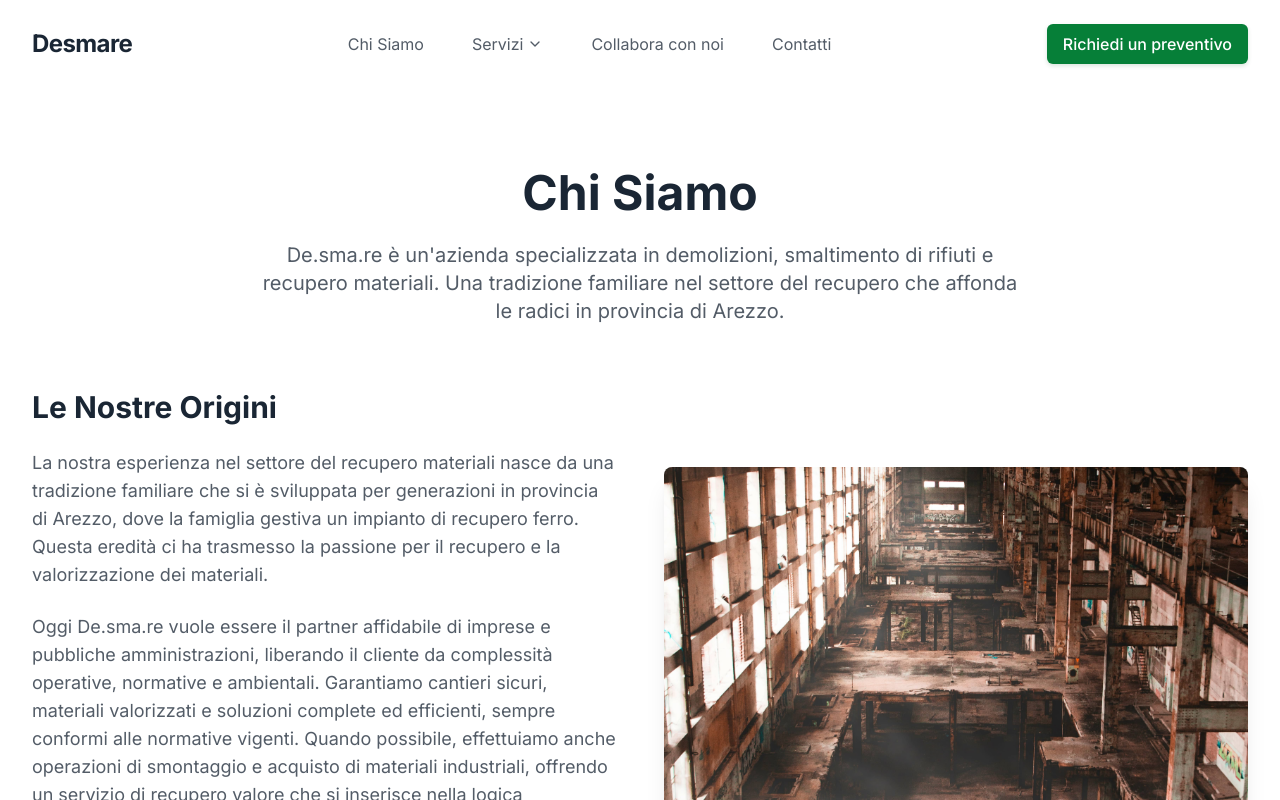
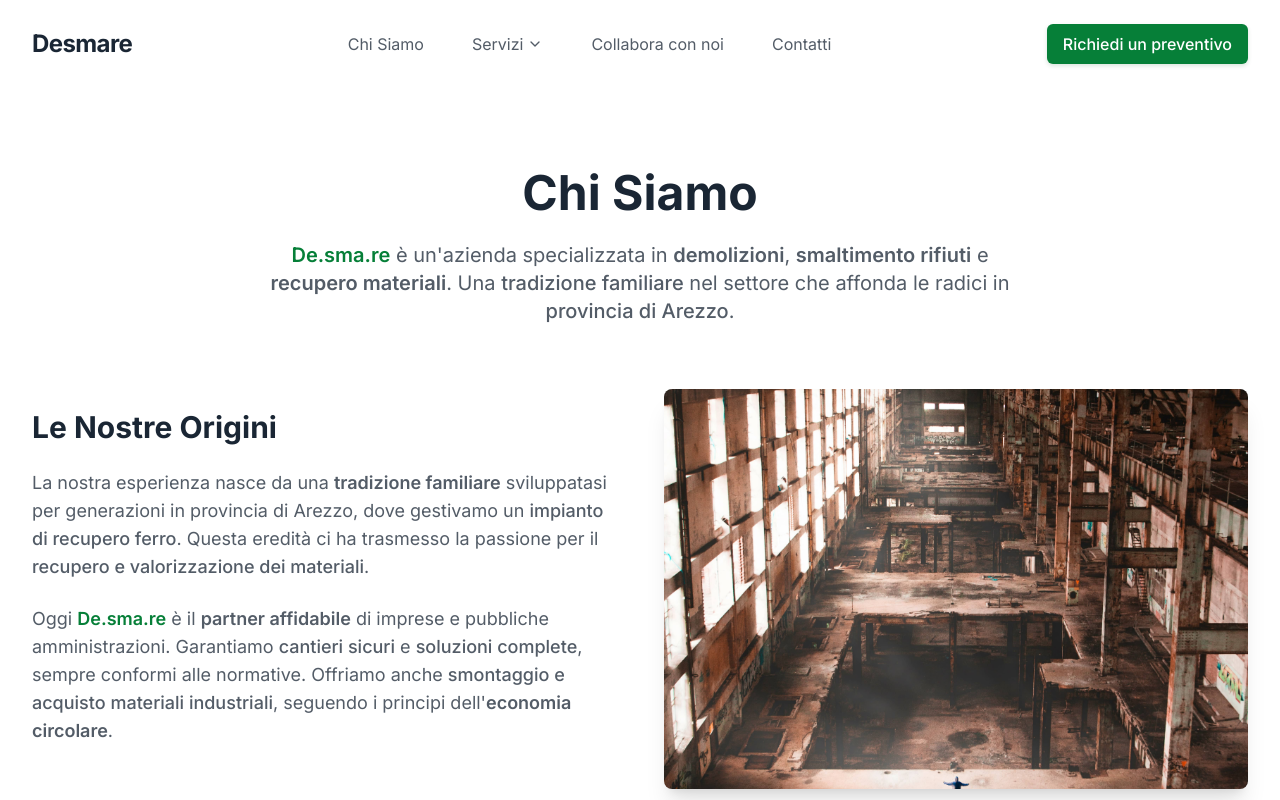
Before and after one commit to lorentsob/demo-desmare, a Next.js app: page /chi-siamo in a window 1280 px wide. Shown: the top 800 px of the page. Built offline with nearby package versions, Linux system fonts and the light colour scheme.

Commit message:
Enhance AboutSection and AboutPreview components with improved text formatting and clarity; comment out redundant paragraph in AboutPreview.

```diff
--- a/src/components/AboutPreview.tsx
+++ b/src/components/AboutPreview.tsx
@@ -22,11 +22,11 @@ export default function AboutPreview() {
               fornire servizi professionali che uniscono efficienza, sicurezza e
               sostenibilità.
             </p>
-            <p className="mb-8 text-lg text-text-secondary">
+            {/* <p className="mb-8 text-lg text-text-secondary">
               Ci impegniamo a garantire che i materiali di scarto vengano
               gestiti in modo responsabile, massimizzando il riutilizzo e il
               riciclo e minimizzando i rifiuti destinati alle discariche.
-            </p>
+            </p> */}
 
             <Link
               href="/chi-siamo"
--- a/src/components/AboutSection.tsx
+++ b/src/components/AboutSection.tsx
@@ -8,10 +8,12 @@ export default function AboutSection() {
         <div className="mx-auto mb-16 max-w-3xl text-center">
           <h1 className="mb-6 text-4xl font-bold md:text-5xl">Chi Siamo</h1>
           <p className="text-xl text-text-secondary">
-            De.sma.re è un'azienda specializzata in demolizioni,
-            smaltimento di rifiuti e recupero materiali. Una tradizione
-            familiare nel settore del recupero che affonda le radici
-            in provincia di Arezzo.
+            <span className="font-semibold text-primary">De.sma.re</span> è un'azienda specializzata in{' '}
+            <span className="font-semibold">demolizioni</span>,{' '}
+            <span className="font-semibold">smaltimento rifiuti</span> e{' '}
+            <span className="font-semibold">recupero materiali</span>. Una{' '}
+            <span className="font-medium">tradizione familiare</span> nel settore
+            che affonda le radici in <span className="font-medium">provincia di Arezzo</span>.
           </p>
         </div>
 
@@ -19,25 +21,19 @@ export default function AboutSection() {
           <div>
             <h2 className="mb-6 text-3xl font-bold">Le Nostre Origini</h2>
             <p className="mb-6 text-lg text-text-secondary">
-              La nostra esperienza nel settore del recupero materiali nasce da una
-              tradizione familiare che si è sviluppata per generazioni in provincia
-              di Arezzo, dove la famiglia gestiva un impianto di recupero ferro.
-              Questa eredità ci ha trasmesso la passione per il recupero e la
-              valorizzazione dei materiali.
+              La nostra esperienza nasce da una{' '}
+              <span className="font-semibold">tradizione familiare</span> sviluppatasi per generazioni
+              in provincia di Arezzo, dove gestivamo un{' '}
+              <span className="font-medium">impianto di recupero ferro</span>. Questa eredità ci ha
+              trasmesso la passione per il <span className="font-medium">recupero e valorizzazione dei materiali</span>.
             </p>
             <p className="mb-6 text-lg text-text-secondary">
-              Oggi De.sma.re vuole essere il partner affidabile di imprese e pubbliche
-              amministrazioni, liberando il cliente da complessità operative,
-              normative e ambientali. Garantiamo cantieri sicuri, materiali
-              valorizzati e soluzioni complete ed efficienti, sempre conformi
-              alle normative vigenti. Quando possibile, effettuiamo anche operazioni
-              di smontaggio e acquisto di materiali industriali, offrendo un
-              servizio di recupero valore che si inserisce nella logica dell'economia circolare.
-            </p>
-            <p className="text-lg text-text-secondary">
-              Ci impegniamo a garantire che i materiali di scarto vengano
-              gestiti in modo responsabile, massimizzando il riutilizzo e il
-              riciclo e minimizzando i rifiuti destinati alle discariche.
+              Oggi <span className="font-semibold text-primary">De.sma.re</span> è il{' '}
+              <span className="font-semibold">partner affidabile</span> di imprese e pubbliche amministrazioni.
+              Garantiamo <span className="font-medium">cantieri sicuri</span> e{' '}
+              <span className="font-medium">soluzioni complete</span>, sempre conformi alle normative.
+              Offriamo anche <span className="font-medium">smontaggio e acquisto materiali industriali</span>,
+              seguendo i principi dell'<span className="font-semibold">economia circolare</span>.
             </p>
           </div>
           <div className="relative h-[400px] overflow-hidden rounded-lg shadow-xl">
```
